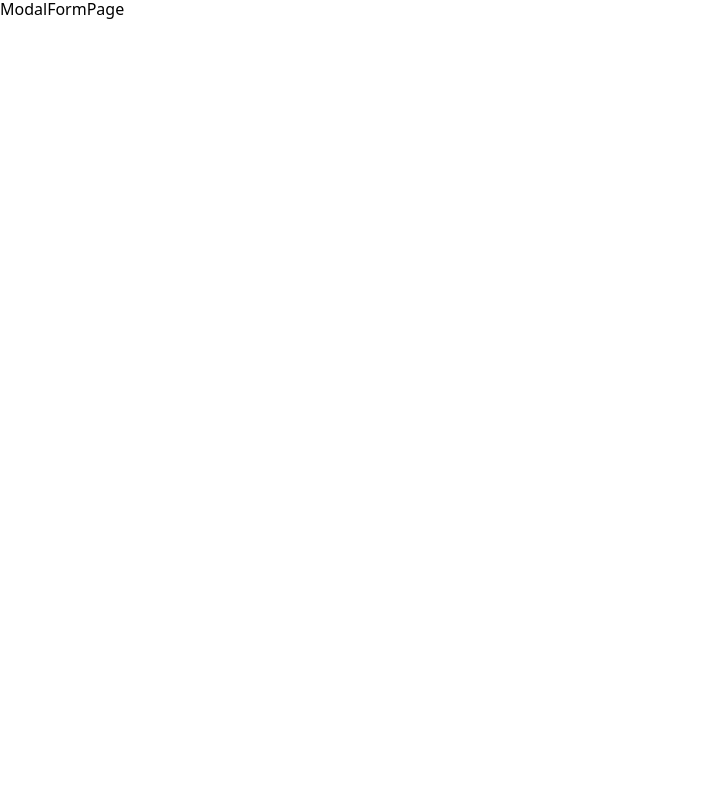
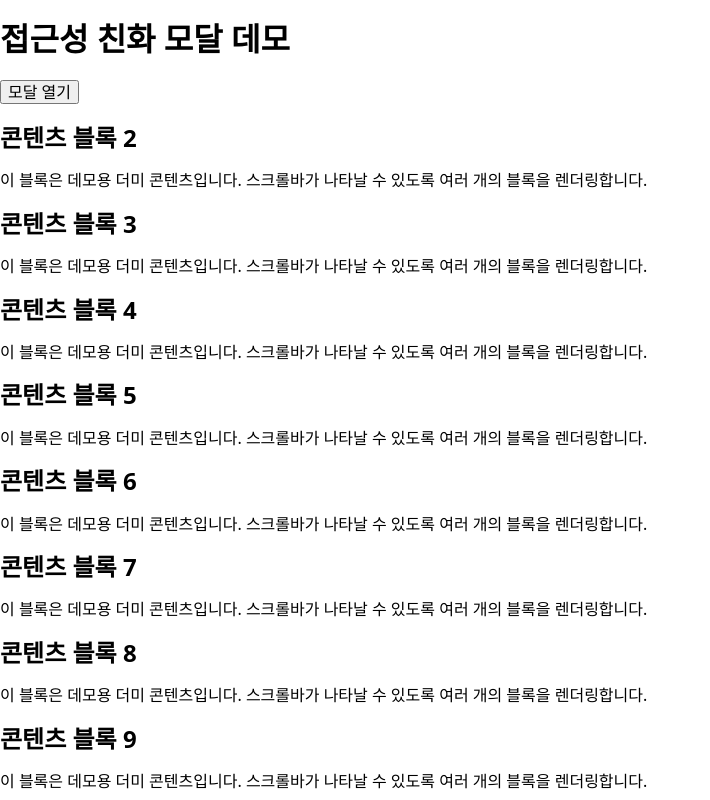
Before and after one commit to sadie100/toss-fe-challenge, a React (Vite) app: page / in a window 1280 px wide. Shown: the top 800 px of the page, without its empty margins (0-710 px from the left). Built offline with nearby package versions, Linux system fonts and the light colour scheme.

Commit message:
feat: 베이스 페이지 작성

```diff
--- a/src/ModalFormPage.tsx
+++ b/src/ModalFormPage.tsx
@@ -1,6 +1,30 @@
+import type { CSSProperties } from 'react'
+
+const blocks = [...Array(40)].map((_, i) => i + 1)
+
 const ModalFormPage = () => {
-  /* 여기에 구현해 주세요 */
-  return <div>ModalFormPage</div>;
-};
+  return (
+    <div>
+      <header>
+        <h1>접근성 친화 모달 데모</h1>
+        <button type="button" aria-haspopup="dialog" aria-expanded={false}>
+          모달 열기
+        </button>
+      </header>
 
-export default ModalFormPage;
+      <main>
+        {blocks.map((index: number) => (
+          <section key={index} aria-label={`콘텐츠 블록 ${index + 1}`}>
+            <h2>콘텐츠 블록 {index + 1}</h2>
+            <p>
+              이 블록은 데모용 더미 콘텐츠입니다. 스크롤바가 나타날 수 있도록
+              여러 개의 블록을 렌더링합니다.
+            </p>
+          </section>
+        ))}
+      </main>
+    </div>
+  )
+}
+
+export default ModalFormPage
```
